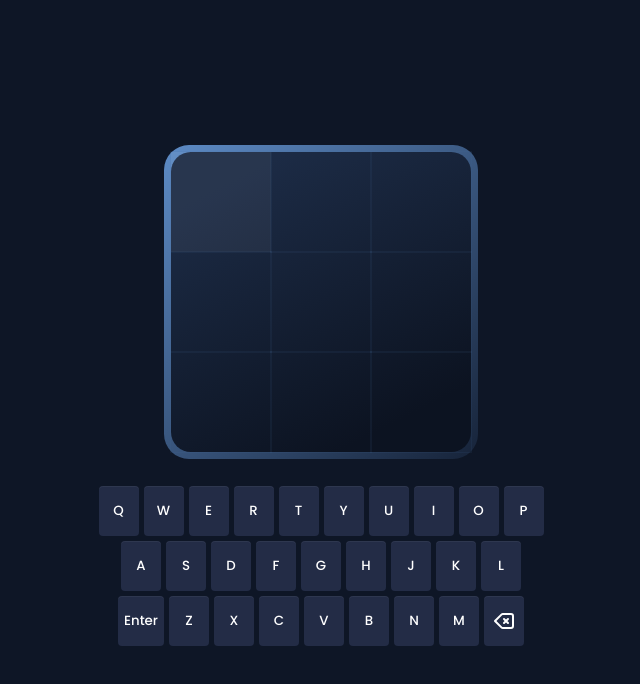
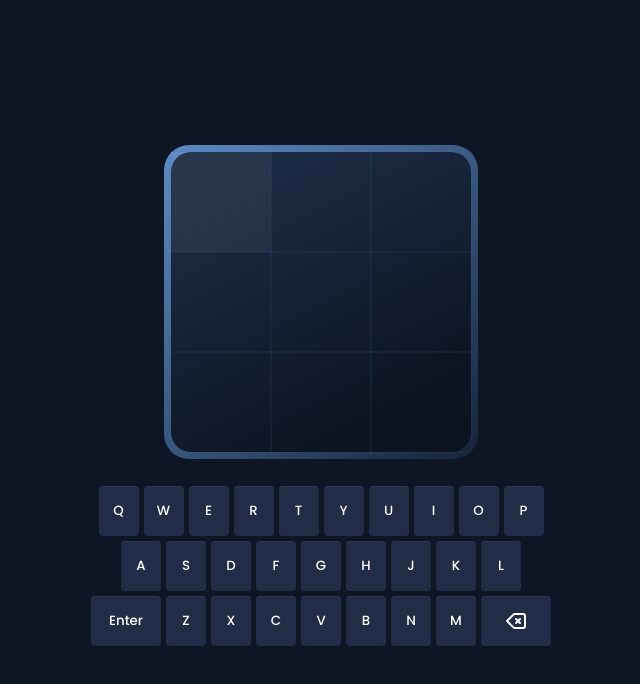
Before and after one commit to JaavierR/vue-wordle, a Vue app: page / in a window 1280 px wide. Shown: the top 684 px of the page, without its empty margins (319-959 px from the left). Built offline with nearby package versions, Linux system fonts and the light colour scheme.

Commit message:
fix: :bug: enable delete key via svg image instead of text

```diff
--- a/src/assets/app.css
+++ b/src/assets/app.css
@@ -87,6 +87,23 @@ body {
     justify-content: center;
     align-items: center;
     box-shadow: inset 0 1px 0 0 rgba(255, 255, 255, 0.05);
+    cursor: pointer;
+}
+
+.key.big {
+    min-width: 70px;
+}
+
+.sr-only {
+    position: absolute;
+    width: 1px;
+    height: 1px;
+    padding: 0;
+    margin: -1px;
+    overflow: hidden;
+    clip: rect(0, 0, 0, 0);
+    white-space: nowrap;
+    border-width: 0;
 }
 
 .row.invalid .tile,
--- a/src/views/Home.vue
+++ b/src/views/Home.vue
@@ -27,7 +27,7 @@ const board = ref(
     })
 )
 
-const showMessage = (msg: string, time = 1000) => {
+const showMessage = (msg: string, time = 1600) => {
     message.value = msg
     if (time > 0) {
         setTimeout(() => {
@@ -107,12 +107,18 @@ window.addEventListener('keyup', onKeyPress)
 onBeforeUnmount(() => window.removeEventListener('keyup', onKeyPress))
 
 const virtualKey = (e: Event) => {
+    let virtualLetter = ''
     const target = e.target as HTMLButtonElement
 
     if (target.matches('button')) {
-        const virtualLetter = target.textContent || ''
+        virtualLetter = target.textContent || ''
+    }
+
+    if (target.matches('svg') || target.matches('path')) {
+        virtualLetter = 'Backspace'
+    }
+
     onKey(virtualLetter)
-    }
 }
 </script>
 
@@ -146,10 +152,14 @@ const virtualKey = (e: Event) => {
                         <button
                             type="button"
                             class="key"
-                            :class="matchingTileForKey(key)?.status"
+                            :class="[
+                                matchingTileForKey(key)?.status,
+                                (key === 'Enter' || key === 'Backspace') &&
+                                    'big',
+                            ]"
                         >
+                            <template v-if="key === 'Backspace'">
                                 <svg
-                                v-if="key === 'Backspace'"
                                     id="backspace"
                                     xmlns="http://www.w3.org/2000/svg"
                                     fill="none"
@@ -157,12 +167,15 @@ const virtualKey = (e: Event) => {
                                     stroke="currentColor"
                                     stroke-width="2"
                                 >
+                                    <title>{{ key }}</title>
                                     <path
+                                        id="backspace"
                                         stroke-linecap="round"
                                         stroke-linejoin="round"
                                         d="M12 14l2-2m0 0l2-2m-2 2l-2-2m2 2l2 2M3 12l6.414 6.414a2 2 0 001.414.586H19a2 2 0 002-2V7a2 2 0 00-2-2h-8.172a2 2 0 00-1.414.586L3 12z"
                                     />
                                 </svg>
+                            </template>
 
                             <template v-else>
                                 {{ key }}
```
Lines whose indentation alone changed are shown as unchanged.
